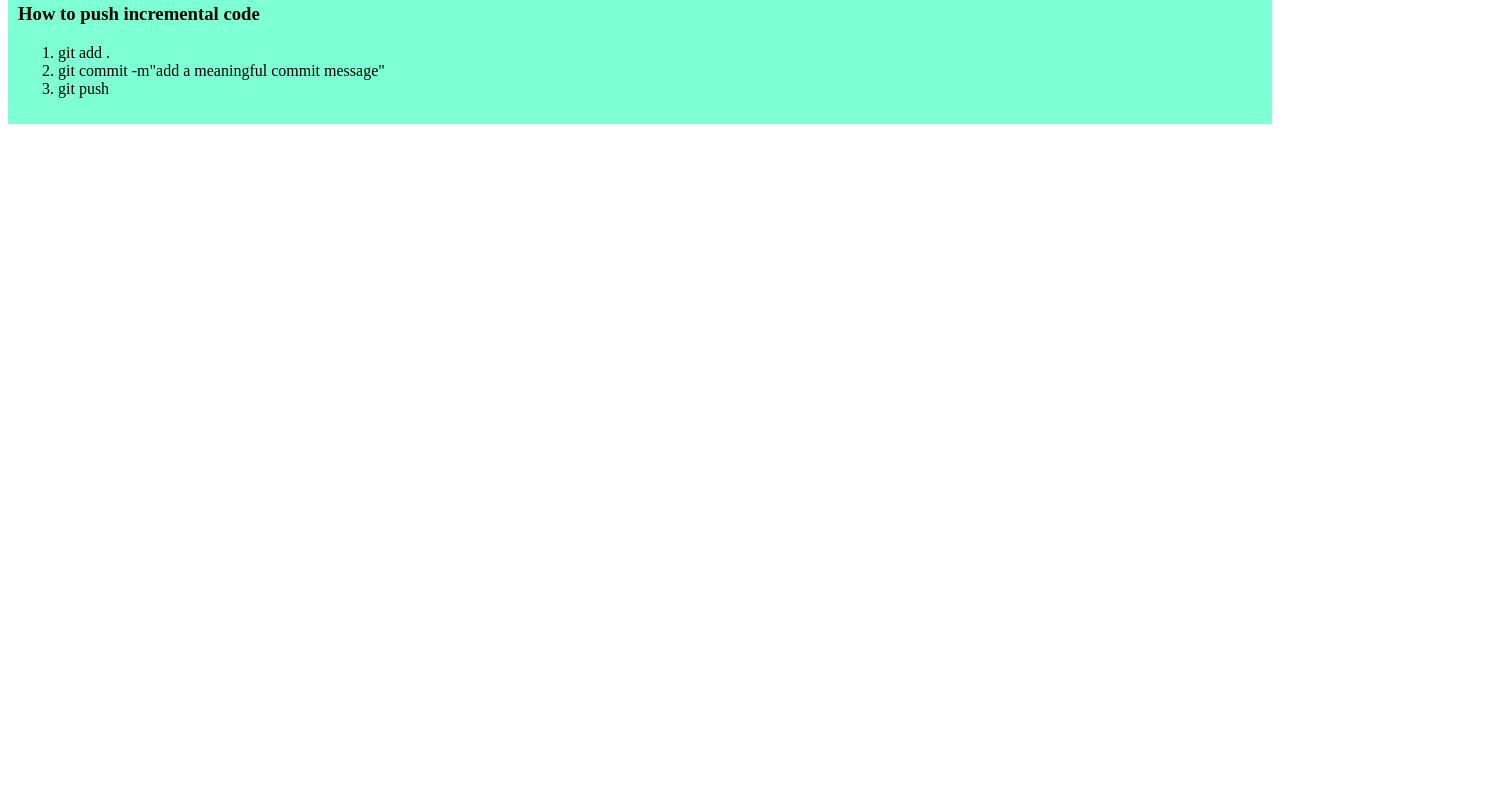
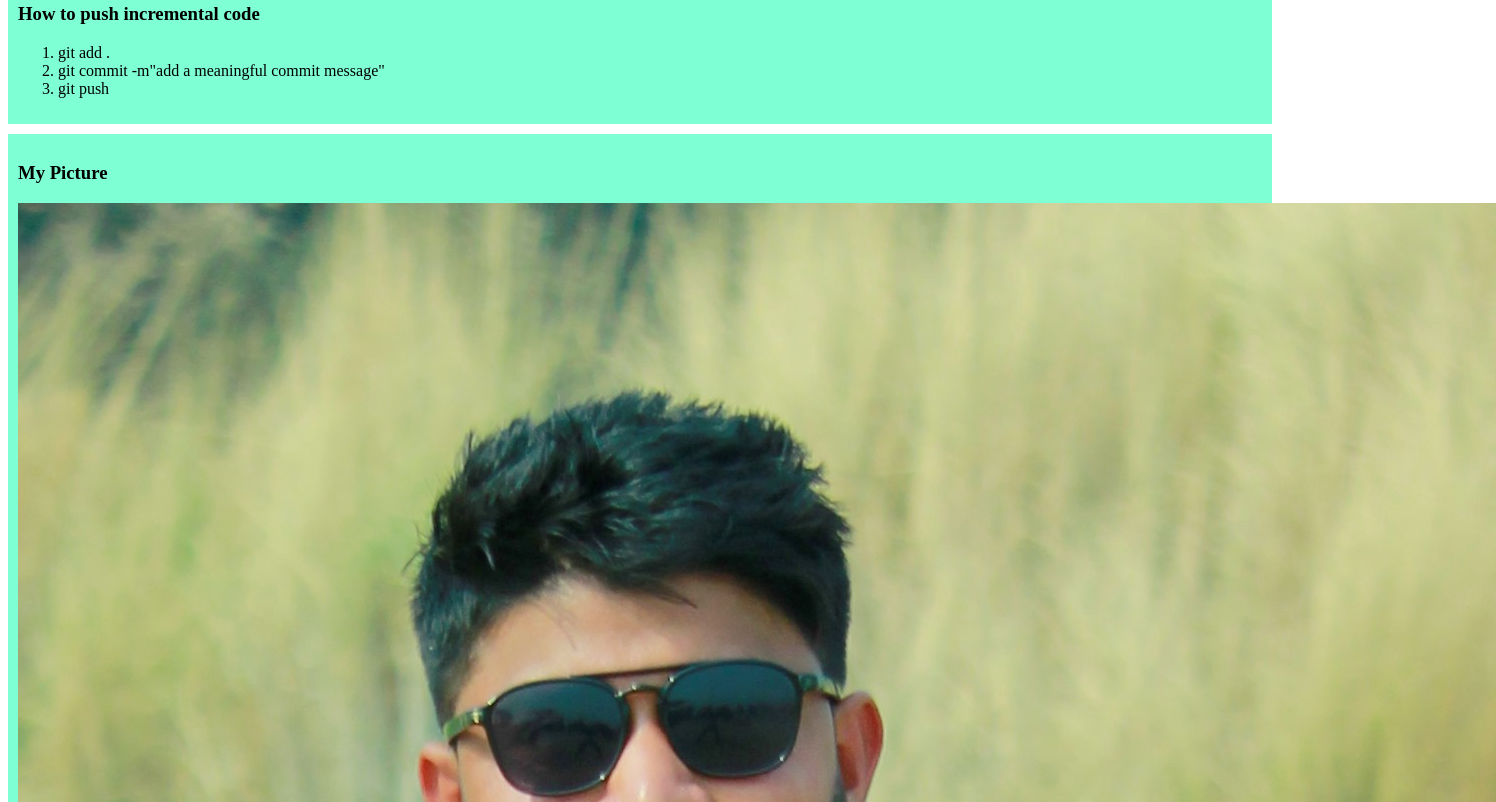
Before and after one commit to hafiz196/my-simple-website, a plain HTML site: page index.html in a window 1280 px wide. Shown: the part 458-1260 px from the top of the page, 1496 px wide, since content can reach past the window. Before the commit the page ends 800 px from the top, so only its background shows below. Drawn offline with Linux system fonts and the light colour scheme.

Commit message:
added my picture

```diff
--- a/index.html
+++ b/index.html
@@ -32,6 +32,12 @@
         <li>git push</li>
     </ol>
   </div>
+  <div>
+    <h3>My Picture</h3>
+    <img src="sw.jpg" alt="">
+
+  </div>
+
 
 
 </body>
```
Also changed, not shown: sw.jpg (added).
